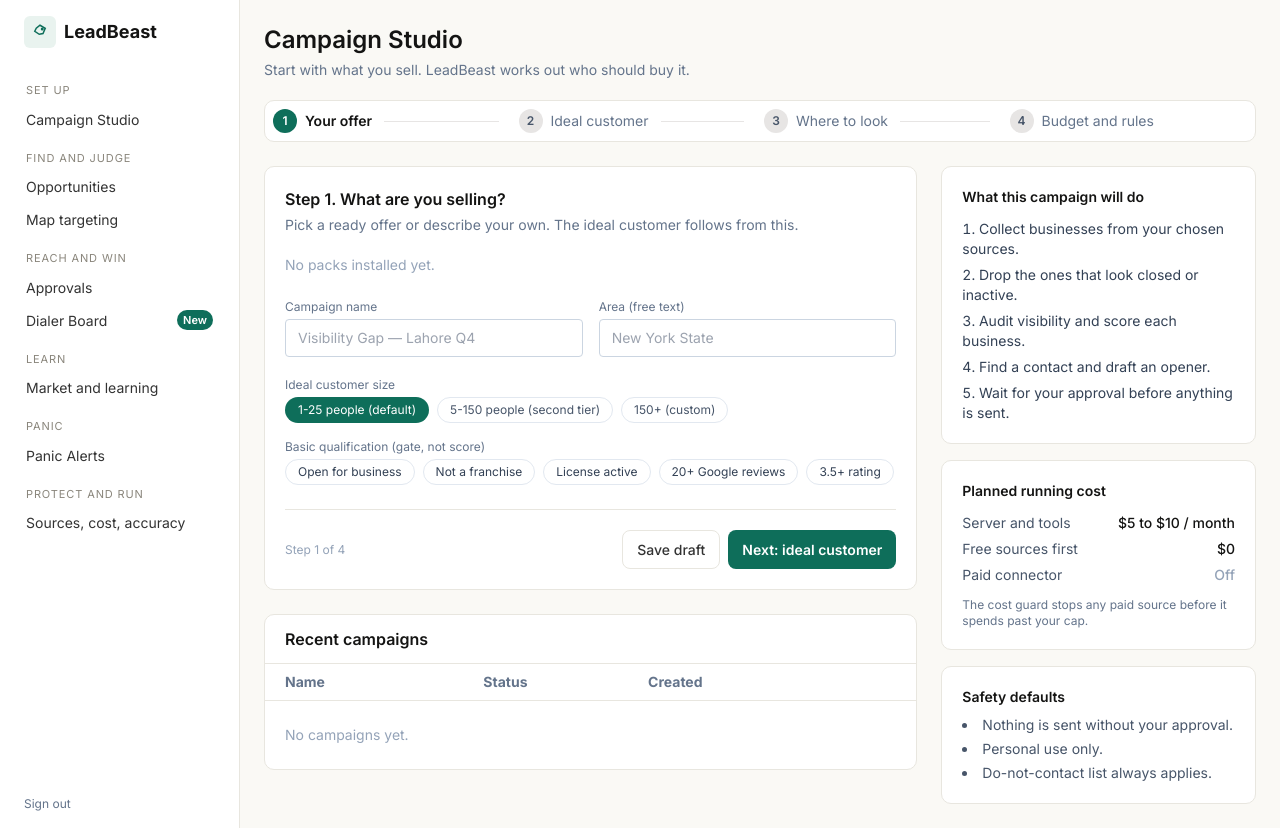
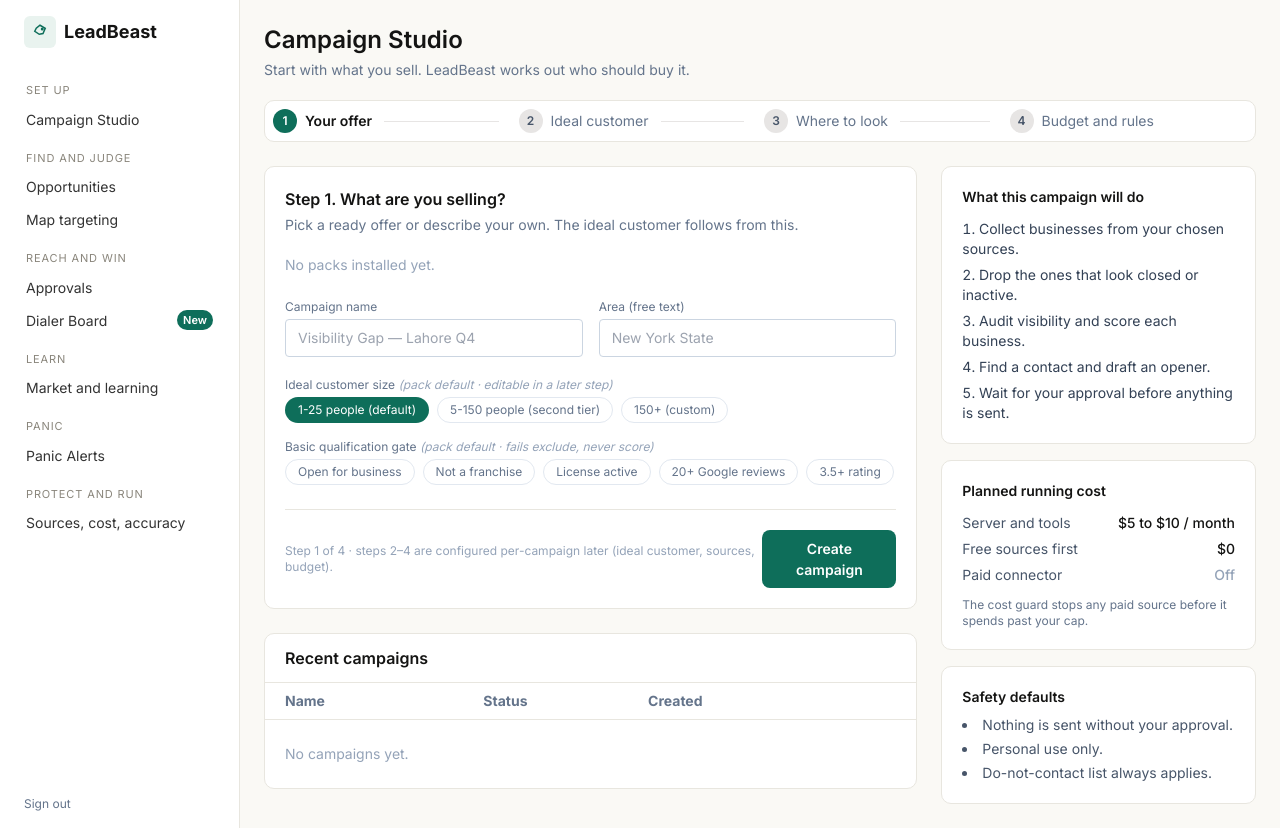
Before and after one commit to aghaazbutt/leadbeastroar, a FastAPI app: template src/leadbeast/ui/templates/campaigns.html in a window 1280 px wide. Run offline with FastAPI, Linux system fonts and the light colour scheme; the template is opened without the code that fills it, so the values that code supplies are empty; parts of the project's set-up code (start-up, migrations or seed data) failed here and were passed over; some libraries are stand-ins or nearby versions.

Commit message:
Wire dead buttons and backfill real scores so pages aren't just styled empties
- Auto-run detect + score at startup for any demo-campaign business
  that isn't scored yet. Opportunities / Business 360 / Market / Panic
  now show real class A..D distribution and sub-score bars instead of
  blank chrome.
- Campaign Studio: submit returns ?created=<id>; show an emerald banner
  pointing to Opportunities + Map; show amber ?err=duplicate banner for
  name collisions; drop the misleading "Next: ideal customer" button —
  "Create campaign" is honest for the v1 single-step wizard; label the
  size and qualification pills as pack defaults editable later.
- Draft actions: add /ui/drafts/{id}/approve and /skip wrappers with
  cookie auth so Approvals and Business 360 Approve/Skip buttons
  actually fire — the /v1/ API required JSON + API token and silently
  failed from the HTML forms.

Co-Authored-By: Claude Opus 4.7 (1M context) <noreply@anthropic.com>

```diff
--- a/src/leadbeast/app.py
+++ b/src/leadbeast/app.py
@@ -37,7 +37,7 @@ from leadbeast.api.v1 import (
 from leadbeast.config import get_settings
 from leadbeast.db.session import SessionLocal
 from leadbeast.logging import configure_logging, get_logger
-from leadbeast.packs import seed_default_packs, seed_demo_businesses
+from leadbeast.packs import seed_default_packs, seed_demo_businesses, seed_demo_scores
 from leadbeast.ui import routes as ui_routes
 
 log = get_logger("app")
@@ -90,6 +90,17 @@ async def lifespan(app: FastAPI):
         log.info("packs.seeded", count=inserted_packs)
     if inserted_biz:
         log.info("demo_businesses.seeded", count=inserted_biz)
+
+    # Run detect + score for any unscored demo businesses so Opportunities
+    # / Business 360 / Map show real signals instead of empty states.
+    with SessionLocal() as session:
+        try:
+            scored = await seed_demo_scores(session)
+        except Exception as exc:  # noqa: BLE001
+            log.warning("demo_scores.failed", error=str(exc))
+            scored = 0
+    if scored:
+        log.info("demo_scores.seeded", count=scored)
     yield
 
 
--- a/src/leadbeast/packs.py
+++ b/src/leadbeast/packs.py
@@ -20,7 +20,7 @@ from pathlib import Path
 from sqlalchemy import func, select
 from sqlalchemy.orm import Session
 
-from leadbeast.db.models import Business, Campaign, Pack, SourceRecord
+from leadbeast.db.models import Business, Campaign, Pack, ScoreSnapshot, SourceRecord
 
 DEFAULT_PACKS: list[dict[str, object]] = [
     {
@@ -151,3 +151,48 @@ def seed_demo_businesses(session: Session, *, csv_path: Path) -> int:
     if inserted:
         session.commit()
     return inserted
+
+
+async def seed_demo_scores(session: Session) -> int:
+    """Run detect + score for any demo-campaign business that isn't scored yet.
+
+    Returns the number of businesses that got a fresh ScoreSnapshot. Safe to
+    call on every boot — PipelineRun idempotency keys stop repeat work."""
+    import uuid as _uuid
+
+    from leadbeast.pipeline.stages import detect_stage, score_business
+
+    campaign = session.execute(
+        select(Campaign).where(Campaign.name == DEMO_CAMPAIGN_NAME)
+    ).scalar_one_or_none()
+    if campaign is None:
+        return 0
+
+    biz_ids = list(
+        session.execute(
+            select(Business.id)
+            .outerjoin(ScoreSnapshot, ScoreSnapshot.business_id == Business.id)
+            .where(ScoreSnapshot.id.is_(None))
+            .limit(50)
+        ).scalars()
+    )
+    if not biz_ids:
+        return 0
+
+    scored = 0
+    run_id = _uuid.uuid4()
+    for bid in biz_ids:
+        try:
+            await detect_stage(
+                session, business_id=bid, campaign_id=campaign.id, run_id=run_id
+            )
+            snap = score_business(
+                session, business_id=bid, campaign_id=campaign.id, run_id=run_id
+            )
+            if snap is not None:
+                scored += 1
+        except Exception:
+            session.rollback()
+            continue
+    session.commit()
+    return scored
--- a/src/leadbeast/ui/routes.py
+++ b/src/leadbeast/ui/routes.py
@@ -393,10 +393,48 @@ def campaigns_create(
     pack = session.execute(select(Pack).where(Pack.key == pack_key)).scalar_one_or_none()
     if pack is None:
         return RedirectResponse(url="/ui/campaigns?err=pack", status_code=303)
+    existing = session.execute(
+        select(Campaign).where(Campaign.name == name)
+    ).scalar_one_or_none()
+    if existing is not None:
+        return RedirectResponse(url="/ui/campaigns?err=duplicate", status_code=303)
     c = Campaign(name=name, pack_id=pack.id)
     session.add(c)
     session.commit()
-    return RedirectResponse(url="/ui/campaigns", status_code=303)
+    return RedirectResponse(url=f"/ui/campaigns?created={c.id}", status_code=303)
+
+
+# --- Draft actions (UI form POST, cookie-auth) -------------------------
+
+
+@router.post("/drafts/{draft_id}/approve", dependencies=[UiAuthDep])
+def ui_draft_approve(
+    draft_id: uuid.UUID, session: Annotated[Session, SessDep]
+) -> RedirectResponse:
+    from leadbeast.pipeline.stages import approve_draft
+
+    try:
+        d = approve_draft(session, draft_id=draft_id, approver_id=None, edited_body=None)
+        session.commit()
+    except ValueError as exc:
+        return RedirectResponse(url=f"/ui/approvals?err={exc}", status_code=303)
+    return RedirectResponse(
+        url=f"/ui/business/{d.business_id}?approved=1", status_code=303
+    )
+
+
+@router.post("/drafts/{draft_id}/skip", dependencies=[UiAuthDep])
+def ui_draft_skip(
+    draft_id: uuid.UUID, session: Annotated[Session, SessDep]
+) -> RedirectResponse:
+    d = session.get(Draft, draft_id)
+    if d is None:
+        raise HTTPException(status_code=404, detail="draft not found")
+    biz_id = d.business_id
+    d.status = DraftStatus.SKIPPED
+    session.add(d)
+    session.commit()
+    return RedirectResponse(url=f"/ui/business/{biz_id}?skipped=1", status_code=303)
 
 
 # --- Minimal stubs for remaining nav items -----------------------------
--- a/src/leadbeast/ui/templates/approvals.html
+++ b/src/leadbeast/ui/templates/approvals.html
@@ -34,10 +34,10 @@
         <pre class="text-sm whitespace-pre-wrap bg-stone-50 border rounded p-3 mb-4" style="border-color:var(--line)">{{ draft.body }}</pre>
 
         <div class="flex gap-2">
-          <form method="post" action="/v1/drafts/{{ draft.id }}/approve" class="flex-1">
+          <form method="post" action="/ui/drafts/{{ draft.id }}/approve" class="flex-1">
             <button class="w-full btn-primary">Approve and queue</button>
           </form>
-          <form method="post" action="/v1/drafts/{{ draft.id }}/skip">
+          <form method="post" action="/ui/drafts/{{ draft.id }}/skip">
             <button class="btn-ghost">Skip</button>
           </form>
         </div>
--- a/src/leadbeast/ui/templates/business.html
+++ b/src/leadbeast/ui/templates/business.html
@@ -174,10 +174,10 @@
           <div class="text-xs text-slate-500 mb-1">Body</div>
           <pre class="text-xs whitespace-pre-wrap bg-stone-50 border rounded p-2 mb-3" style="border-color:var(--line)">{{ pending_draft.body }}</pre>
           <div class="flex gap-2">
-            <form method="post" action="/v1/drafts/{{ pending_draft.id }}/approve" class="flex-1">
+            <form method="post" action="/ui/drafts/{{ pending_draft.id }}/approve" class="flex-1">
               <button class="w-full btn-primary">Approve and queue</button>
             </form>
-            <form method="post" action="/v1/drafts/{{ pending_draft.id }}/skip">
+            <form method="post" action="/ui/drafts/{{ pending_draft.id }}/skip">
               <button class="btn-ghost">Skip</button>
             </form>
           </div>
--- a/src/leadbeast/ui/templates/campaigns.html
+++ b/src/leadbeast/ui/templates/campaigns.html
@@ -36,6 +36,15 @@
           <div class="mb-4 text-sm bg-amber-50 border border-amber-200 text-amber-800 rounded px-3 py-2">
             No pack available. Restart the app so default packs are installed.
           </div>
+        {% elif request.query_params.get("err") == "duplicate" %}
+          <div class="mb-4 text-sm bg-amber-50 border border-amber-200 text-amber-800 rounded px-3 py-2">
+            A campaign with that name already exists — pick a unique name.
+          </div>
+        {% elif request.query_params.get("created") %}
+          <div class="mb-4 text-sm bg-emerald-50 border border-emerald-200 text-emerald-800 rounded px-3 py-2">
+            Campaign created. Next, <a class="font-semibold underline" href="/ui/opportunities">open Opportunities</a>
+            to see leads score against your pack, or <a class="font-semibold underline" href="/ui/map">use Map targeting</a> to define an area.
+          </div>
         {% endif %}
 
         <div class="grid grid-cols-3 gap-3 mb-6">
@@ -65,11 +74,13 @@
         </div>
 
         <div class="mb-4">
-          <div class="text-xs text-slate-500 mb-1">Ideal customer size</div>
+          <div class="text-xs text-slate-500 mb-1">
+            Ideal customer size <span class="italic text-slate-400">(pack default · editable in a later step)</span>
+          </div>
           <div class="flex flex-wrap gap-2">
             {% for label in ['1-25 people (default)', '5-150 people (second tier)', '150+ (custom)'] %}
               <span class="text-xs rounded-full px-3 py-1 border
-                           {% if loop.first %}text-white border-transparent{% else %}bg-white text-slate-600 border-slate-200{% endif %}"
+                           {% if loop.first %}text-white border-transparent{% else %}bg-white text-slate-500 border-slate-200{% endif %}"
                     {% if loop.first %}style="background:var(--accent)"{% endif %}>
                 {{ label }}
               </span>
@@ -78,20 +89,21 @@
         </div>
 
         <div class="mb-6">
-          <div class="text-xs text-slate-500 mb-1">Basic qualification (gate, not score)</div>
+          <div class="text-xs text-slate-500 mb-1">
+            Basic qualification gate <span class="italic text-slate-400">(pack default · fails exclude, never score)</span>
+          </div>
           <div class="flex flex-wrap gap-2">
             {% for label in ['Open for business', 'Not a franchise', 'License active', '20+ Google reviews', '3.5+ rating'] %}
-              <span class="text-xs rounded-full px-3 py-1 bg-white text-slate-700 border border-slate-200">{{ label }}</span>
+              <span class="text-xs rounded-full px-3 py-1 bg-white text-slate-500 border border-slate-200">{{ label }}</span>
             {% endfor %}
           </div>
         </div>
 
         <div class="flex items-center justify-between pt-5 border-t" style="border-color:var(--line)">
-          <div class="text-xs text-slate-400">Step 1 of 4</div>
-          <div class="flex gap-2">
-            <button type="submit" formaction="/ui/campaigns?draft=1" class="btn-ghost">Save draft</button>
-            <button type="submit" class="btn-primary">Next: ideal customer</button>
+          <div class="text-xs text-slate-400">
+            Step 1 of 4 · steps 2–4 are configured per-campaign later (ideal customer, sources, budget).
           </div>
+          <button type="submit" class="btn-primary">Create campaign</button>
         </div>
       </form>
 
```
